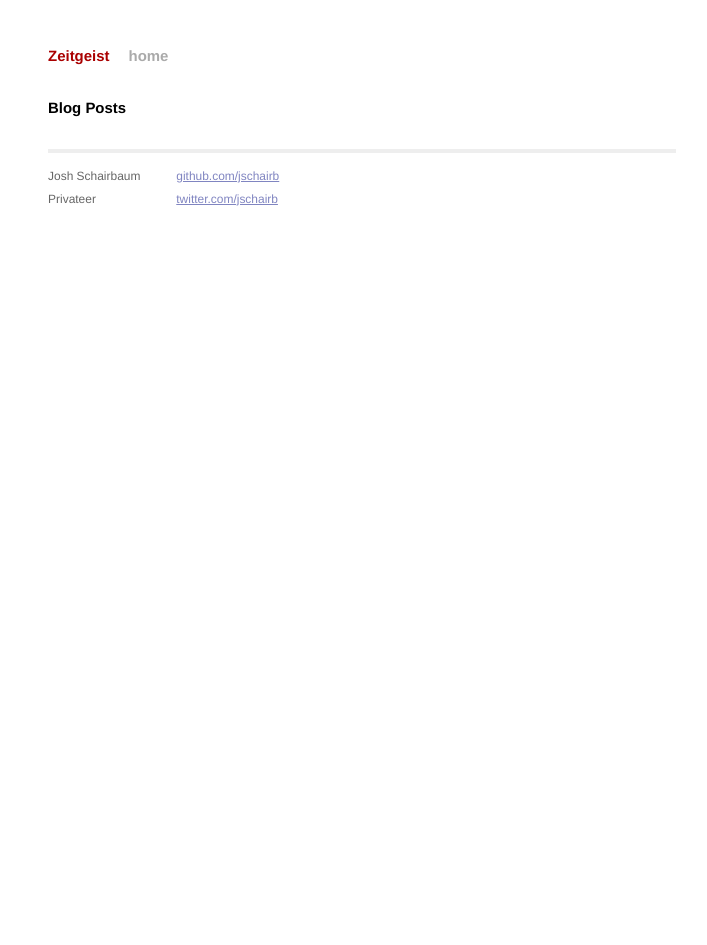
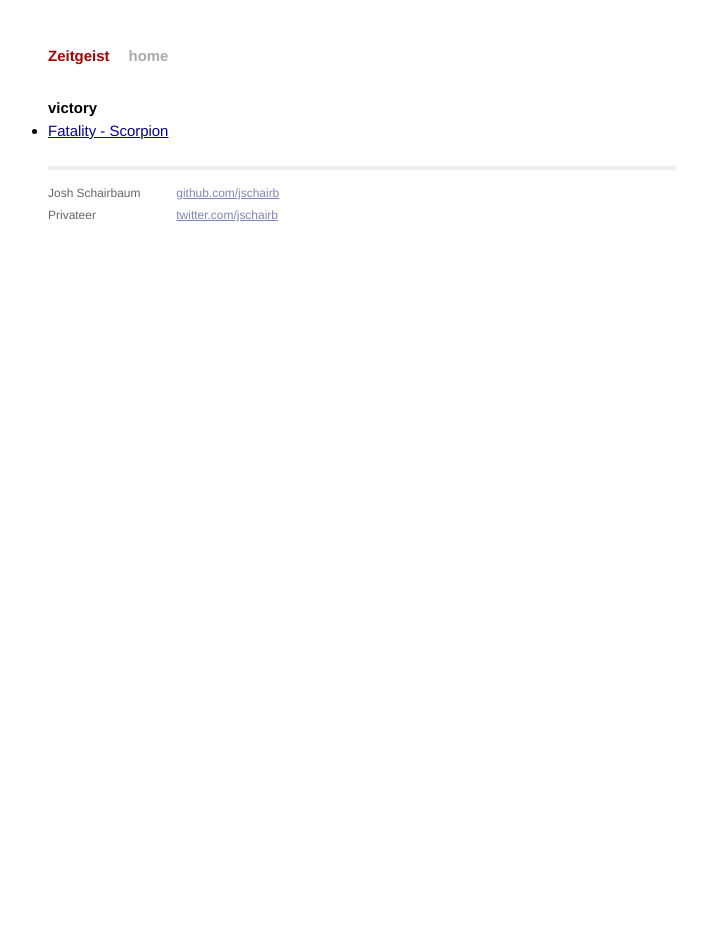
Before and after one commit to jschairb/zeitgeist, a Jekyll site: the page built from index.html, in a window 1280 px wide. Shown: the whole page, without its empty margins (278-985 px from the left). Built offline with Jekyll 4.4.1, drawn with Linux system fonts in a browser that asks for light colours; Markdown is read by kramdown in place of the engine named in the settings.

Commit message:
display actual images

```diff
--- a/_config.yml
+++ b/_config.yml
@@ -1,4 +1,3 @@
-baseurl: /zeitgeist
 name: Zeitgeist
 markdown: redcarpet
 pygments: true
--- /dev/null
+++ b/_data/images.yaml
@@ -0,0 +1,3 @@
+fatality-scorpion:
+  file: scorpion-fatality.gif
+  name: Fatality - Scorpion
--- /dev/null
+++ b/_data/mappings.yaml
@@ -0,0 +1,2 @@
+victory:
+  - fatality-scorpion
--- a/_layouts/default.html
+++ b/_layouts/default.html
@@ -7,14 +7,11 @@
         <meta name="viewport" content="width=device-width">
 
         <!-- syntax highlighting CSS -->
-        <link rel="stylesheet" href="{{ site.baseurl }}/css/syntax.css">
-
+        <link rel="stylesheet" href="{{ site.baseurl }}css/syntax.css">
         <!-- Custom CSS -->
-        <link rel="stylesheet" href="{{ site.baseurl }}/css/main.css">
-
+        <link rel="stylesheet" href="{{ site.baseurl }}css/main.css">
     </head>
     <body>
-
         <div class="site">
           <div class="header">
             <h1 class="title"><a href="/">{{ site.name }}</a></h1>
--- a/index.html
+++ b/index.html
@@ -2,11 +2,18 @@
 layout: default
 ---
 
-<div id="home">
-  <h1>Blog Posts</h1>
-  <ul class="posts">
-    {% for post in site.posts %}
-      <li><span>{{ post.date | date_to_string }}</span> &raquo; <a href="{{ post.url }}">{{ post.title }}</a></li>
-    {% endfor %}
-  </ul>
+<div id="gifs">
+  {% for map in site.data.mappings %}
+    <h3>{{ map[0] }}</h3>
+
+    <ul class="images">
+      {% for file in map[1] %}
+        <li>
+          <a href="{{ site.baseurl }}gifs/{{ site.data.images[file].file }}">
+            {{ site.data.images[file].name }}
+          </a>
+        </li>
+      {% endfor %}
+    </ul>
+  {% endfor %}
 </div>
```
Also changed, not shown: gifs/scorpion-fatality.gif (added).
